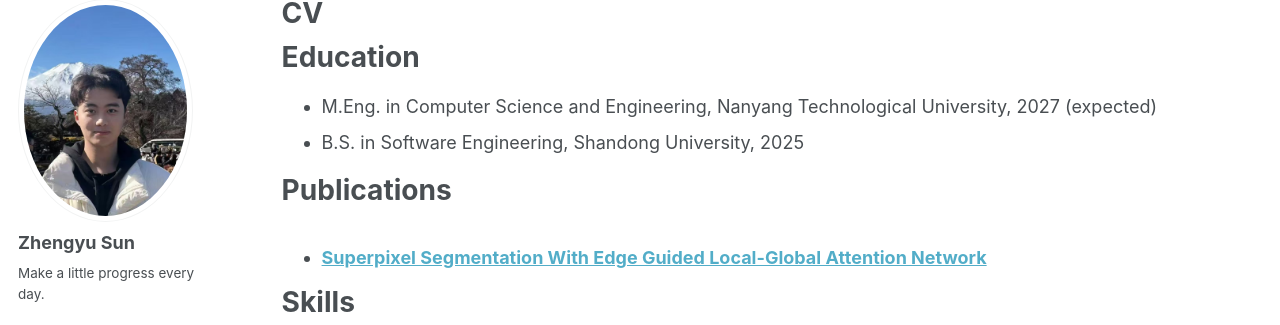
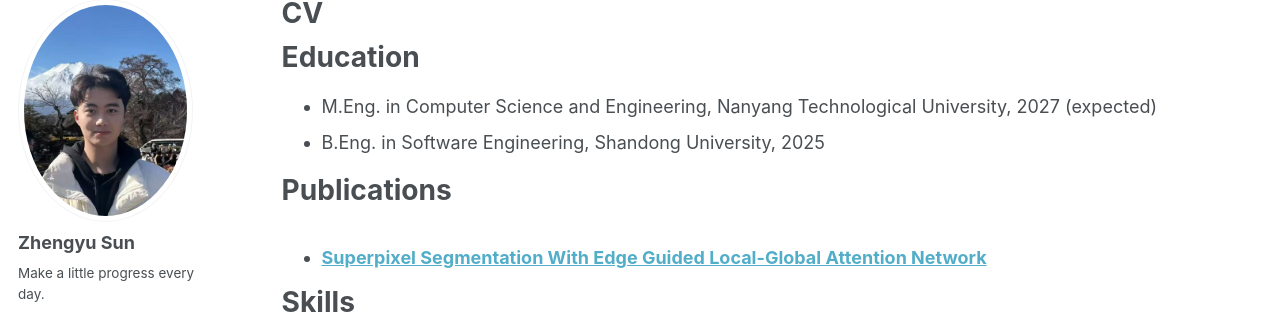
Before and after one commit to zhengyu-sun/zhengyu-sun.github.io, a Jekyll site: the page built from _pages/cv.md, in a window 1280 px wide and 1042 px high. Shown: the part 100-425 px from the top of the window. Built offline with Jekyll 4.4.1, drawn with Linux system fonts in a browser that asks for light colours; a script that is not in the unit is left out.

Commit message:
Update cv.md

```diff
--- a/_pages/cv.md
+++ b/_pages/cv.md
@@ -13,7 +13,7 @@ Education
 ======
 
 * M.Eng. in Computer Science and Engineering, Nanyang Technological University, 2027 (expected)
-* B.S. in Software Engineering, Shandong University, 2025
+* B.Eng. in Software Engineering, Shandong University, 2025
 
 Publications
 ======
```
